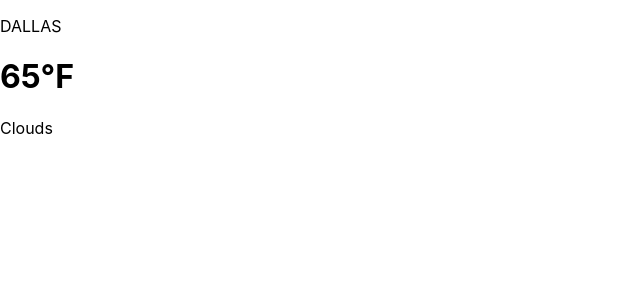
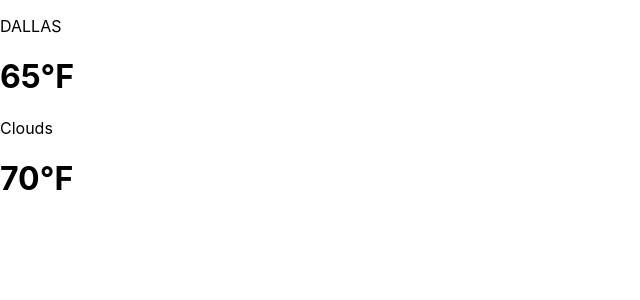
Before and after one commit to OkancanOkan/WeatherAppReact, a React (Create React App) app: page / in a window 1280 px wide. Shown: the top 300 px of the page, without its empty margins (0-640 px from the left). Built offline with nearby package versions, Linux system fonts and the light colour scheme.

Commit message:
added feels

```diff
--- a/src/App.js
+++ b/src/App.js
@@ -17,7 +17,11 @@ function App() {
           <p>Clouds</p>
         </div>
       </div>
-      <div className="bottom"></div>
+      <div className="bottom">
+        <div className="feels">
+        <h1>70°F</h1>
+        </div>
+      </div>
     </div>
   </div>
 }
```
